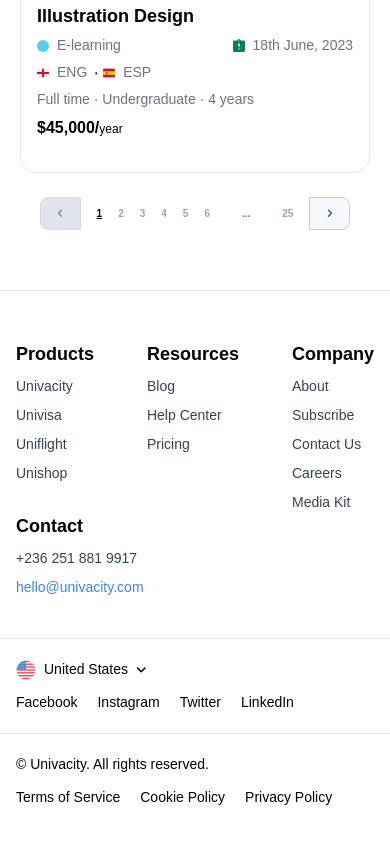
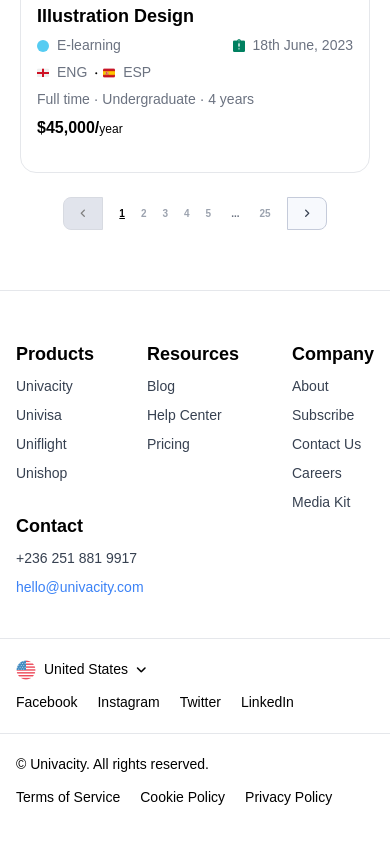
Before and after one commit to Rufai-Ahmed/univacity, an Angular app: page / in a window 390 px wide. Shown: the part 5941-6785 px from the top of the page. Built offline with nearby package versions, Linux system fonts and the light colour scheme; a web font is replaced by a local one.

Commit message:
fixed pagination responsiveness issues

```diff
--- a/src/app/custom-pagination/custom-pagination.component.html
+++ b/src/app/custom-pagination/custom-pagination.component.html
@@ -10,18 +10,18 @@
   </button>
 
   <ng-container *ngFor="let page of pages">
-    <ng-container *ngIf="page === -1">
-      <span class="px-4 py-2 text-gray-500 dark:text-gray-400">...</span>
+    <ng-container *ngIf="page === '...'">
+      <span class="px-1 py-2 text-gray-500 dark:text-gray-400">...</span>
     </ng-container>
     <button
-      *ngIf="page !== -1"
-      (click)="onPageChange(+page)"
+      *ngIf="isNumber(page)"
+      (click)="onPageChange(page)"
       [ngClass]="{
         'text-black dark:text-white': page === currentPage,
         'text-gray-400 dark:text-gray-500': page !== currentPage,
         'border-gray-300 dark:border-dark-background': page !== currentPage,
-        underline: page === currentPage && !isDarkMode,
-        'no-underline': page === currentPage && isDarkMode
+        underline: page === currentPage,
+        'dark:no-underline': page === currentPage
       }"
       class="py-2 rounded-lg hover:text-black dark:hover:text-white"
     >
--- a/src/app/custom-pagination/custom-pagination.component.ts
+++ b/src/app/custom-pagination/custom-pagination.component.ts
@@ -1,44 +1,18 @@
-import { CommonModule, isPlatformBrowser } from '@angular/common';
-import {
-  Component,
-  Input,
-  Output,
-  EventEmitter,
-  OnInit,
-  Renderer2,
-  ElementRef,
-  Inject,
-  PLATFORM_ID,
-} from '@angular/core';
+import { CommonModule } from '@angular/common';
+import { Component, EventEmitter, Input, Output } from '@angular/core';
 
 @Component({
   selector: 'app-custom-pagination',
+  standalone: true,
+  imports: [CommonModule],
   templateUrl: './custom-pagination.component.html',
-  standalone: true,
   styleUrls: ['./custom-pagination.component.scss'],
-  imports: [CommonModule],
 })
-export class CustomPaginationComponent implements OnInit {
-  isDarkMode = false;
-
+export class CustomPaginationComponent {
   @Input() totalItems: number = 0;
   @Input() pageSize: number = 10;
   @Input() currentPage: number = 1;
   @Output() pageChange = new EventEmitter<number>();
-
-  constructor(
-    private renderer: Renderer2,
-    private el: ElementRef,
-    @Inject(PLATFORM_ID) private platformId: Object
-  ) {}
-
-  ngOnInit() {
-    if (isPlatformBrowser(this.platformId)) {
-      this.isDarkMode = window.matchMedia(
-        '(prefers-color-scheme: dark)'
-      ).matches;
-    }
-  }
 
   get totalPages(): number {
     return Math.ceil(this.totalItems / this.pageSize);
@@ -46,40 +20,45 @@ export class CustomPaginationComponent implements OnInit {
 
   get pages(): (number | string)[] {
     const totalPages = this.totalPages;
+    const currentPage = this.currentPage;
+
+    if (totalPages <= 7) {
+      return Array.from({ length: totalPages }, (_, i) => i + 1);
+    }
+
     const pages: (number | string)[] = [];
-    const delta = 5;
 
-    if (totalPages <= 5) {
-      for (let i = 1; i <= totalPages; i++) {
+    if (currentPage <= 4) {
+      for (let i = 1; i <= 5; i++) {
+        pages.push(i);
+      }
+      pages.push('...');
+      pages.push(totalPages);
+    } else if (currentPage >= totalPages - 3) {
+      pages.push(1);
+      pages.push('...');
+      for (let i = totalPages - 4; i <= totalPages; i++) {
         pages.push(i);
       }
     } else {
       pages.push(1);
-
-      if (this.currentPage > delta + 2) {
-        pages.push(-1);
-      }
-
-      for (
-        let i = Math.max(2, this.currentPage - delta);
-        i <= Math.min(totalPages - 1, this.currentPage + delta);
-        i++
-      ) {
+      pages.push('...');
+      for (let i = currentPage - 1; i <= currentPage + 1; i++) {
         pages.push(i);
       }
-
-      if (this.currentPage < totalPages - delta - 1) {
-        pages.push(-1);
-      }
-
+      pages.push('...');
       pages.push(totalPages);
     }
 
     return pages;
   }
 
+  isNumber(page: number | string): page is number {
+    return typeof page === 'number';
+  }
+
   onPageChange(page: number) {
-    if (page > 0 && page <= this.totalPages) {
+    if (page >= 1 && page <= this.totalPages) {
       this.pageChange.emit(page);
     }
   }
```
